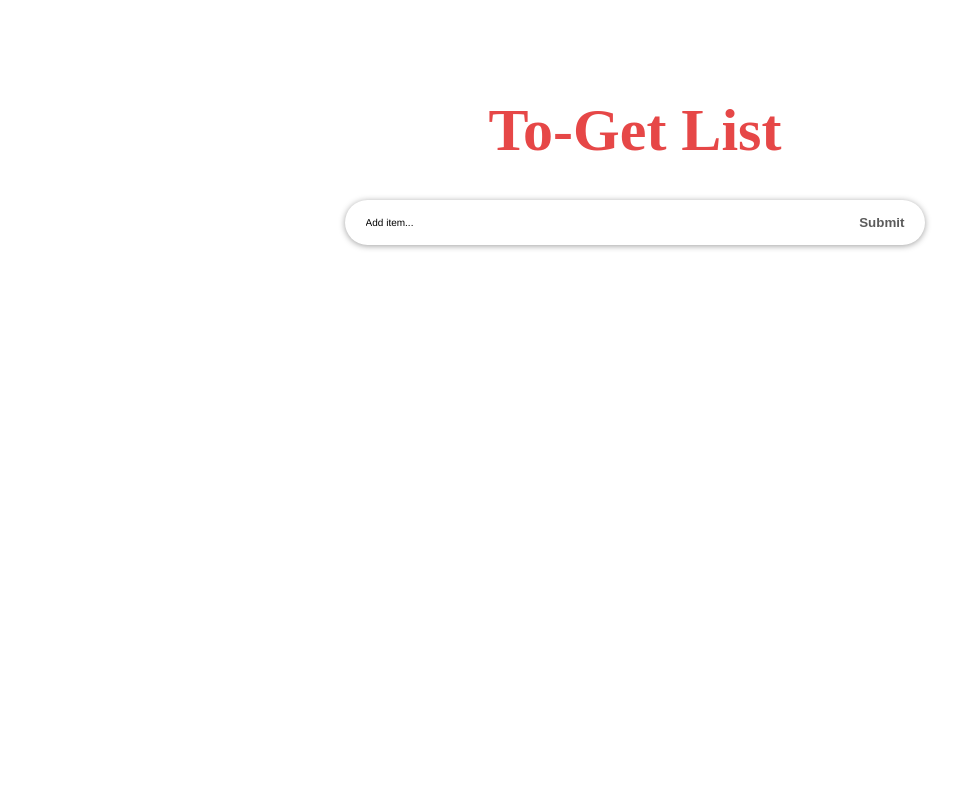
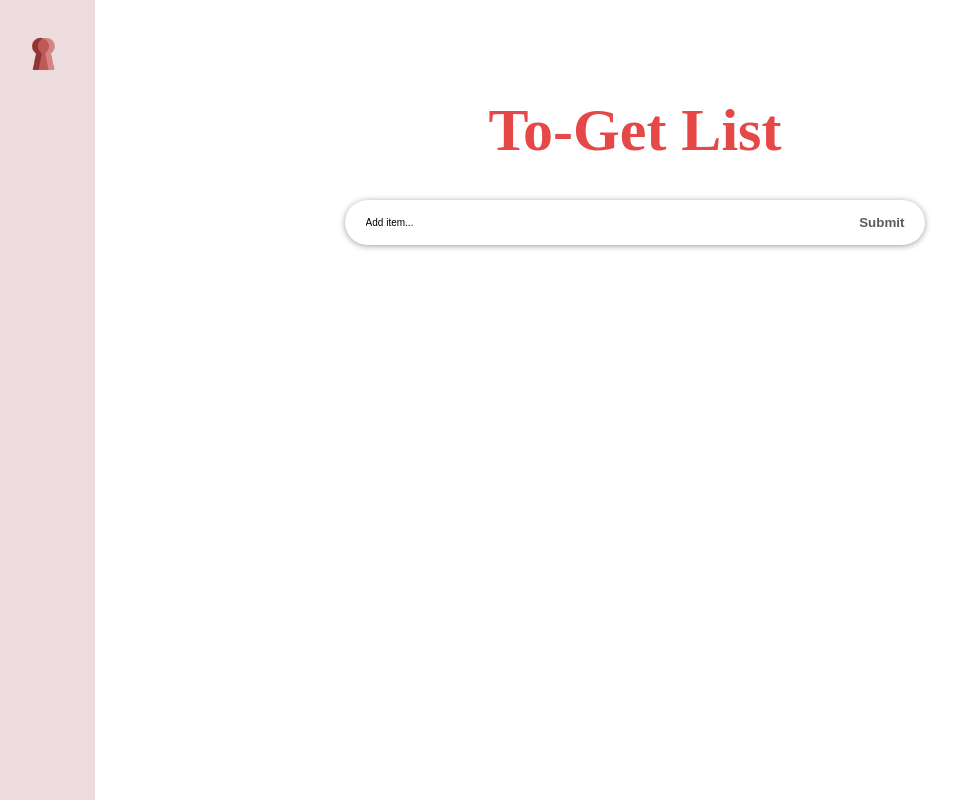
Before and after one commit to abagramian/RoomMate, a React (Create React App) app: page / in a window 1280 px wide. Shown: the whole page, without its empty margins (5-964 px from the left). Built offline with nearby package versions, Linux system fonts and the light colour scheme; what react-extra-prop-types would draw is missing.

Commit message:
added sidebar to checklist page

```diff
--- a/src/components/Layout/index.js
+++ b/src/components/Layout/index.js
@@ -1,10 +1,14 @@
 import './index.scss';
 import Sidebar from '../Sidebar'
+import ToGetContainer from '../ToGet/ToGetContainer';
 
 const Layout = () => {
     return (
     <>
         <Sidebar />
+        <div id="page-wrap">
+            <ToGetContainer />
+        </div>
     </>
     )
 }
--- a/src/components/ToGet/Header.js
+++ b/src/components/ToGet/Header.js
@@ -10,6 +10,7 @@ const Header = () => {
     <header style={headerStyle}>
       <h1
         style={{
+          fontFamily: 'Akshar',
           fontSize: '6rem',
           fontWeight: '600',
           marginBottom: '2rem',
--- a/src/index.css
+++ b/src/index.css
@@ -65,6 +65,7 @@ body {
 }
 
 .input-text {
+  font-family: 'Akshar', sans-serif;
   font-size: 1rem;
   font-weight: 400;
   width: 85%;
--- a/src/index.js
+++ b/src/index.js
@@ -2,13 +2,12 @@ import React from 'react';
 import ReactDOM from 'react-dom';
 import './index.css';
 import App from './App';
-import ToGetContainer from './components/ToGet/ToGetContainer';
 import { BrowserRouter } from 'react-router-dom';
 
 ReactDOM.render(
   <React.StrictMode>
     <BrowserRouter>
-      <ToGetContainer />
+      <App />
     </BrowserRouter>
   </React.StrictMode>,
   document.getElementById('root')
```
Also changed, not shown: src/App.js (+1 -18 lines).
